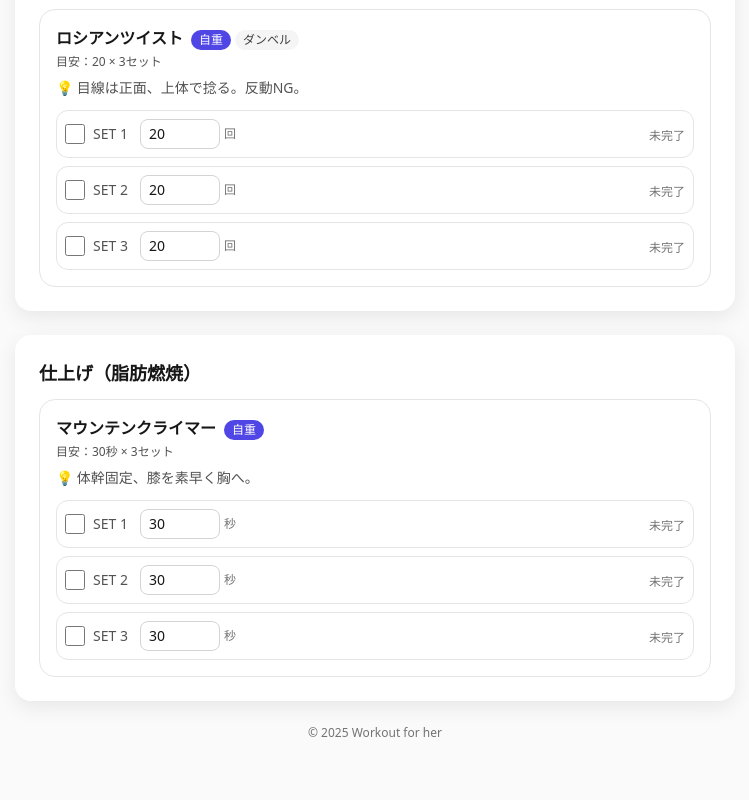
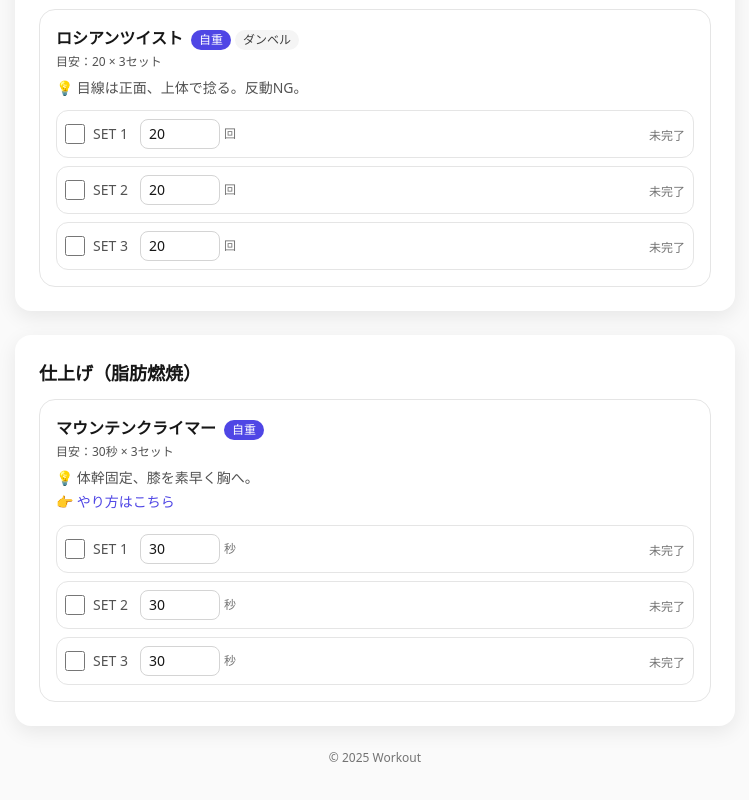
Before and after one commit to musnori/WorkOut_App, a React (Vite) app: page / in a window 1280 px wide. Shown: the part 3563-4363 px from the top of the page, without its empty margins (265-1014 px from the left). Built offline with nearby package versions, Linux system fonts and the light colour scheme.

Commit message:
Initial full homepage code

```diff
--- a/src/App.jsx
+++ b/src/App.jsx
@@ -10,7 +10,6 @@ const todayStr = () => {
 };
 
 const storageKey = (date) => `workout-${date}`;
-
 const clone = (v) => JSON.parse(JSON.stringify(v));
 
 /** 器具の表示ラベル */
@@ -171,6 +170,8 @@ const DEFAULT_PLAN = [
         type: "time",
         timeSec: 30,
         note: "体幹固定、膝を素早く胸へ。",
+        link:
+          "https://co-medical.mynavi.jp/contents/therapistplus/lifestyle/beauty/22453/",
       },
     ],
   },
@@ -202,9 +203,7 @@ function loadDay(date, plan) {
     try {
       const parsed = JSON.parse(raw);
       return parsed;
-    } catch {
-      // fallthrough
-    }
+    } catch {}
   }
   return makeEmptyLogFromPlan(plan);
 }
@@ -247,9 +246,7 @@ function Chip({ children, active = false }) {
     <span
       className={
         "inline-flex items-center px-2 py-0.5 rounded-full text-xs font-medium " +
-        (active
-          ? "bg-indigo-600 text-white"
-          : "bg-neutral-100 text-neutral-700")
+        (active ? "bg-indigo-600 text-white" : "bg-neutral-100 text-neutral-700")
       }
     >
       {children}
@@ -267,13 +264,7 @@ function SectionCard({ title, children }) {
 }
 
 /** セット入力行 */
-function SetRow({
-  idx,
-  entry,
-  onChange,
-  type, // "reps" | "time"
-  allowWeight,
-}) {
+function SetRow({ idx, entry, onChange, type, allowWeight }) {
   const set = entry.sets[idx];
   return (
     <div className="grid grid-cols-[auto,1fr,auto] items-center gap-3 rounded-xl border border-neutral-200 p-2">
@@ -417,9 +408,7 @@ export default function App() {
       <header className="flex items-center justify-between gap-3">
         <div>
           <h1 className="text-2xl font-bold">ワークアウト</h1>
-          <p className="text-sm text-neutral-600">
-            軽めで効く・全身（50〜60分）
-          </p>
+          <p className="text-sm text-neutral-600">軽めで効く・全身（50〜60分）</p>
         </div>
         <div className="flex items-center gap-2">
           <input
@@ -529,8 +518,18 @@ export default function App() {
                   </div>
                 </div>
 
-                {it.note && (
-                  <p className="mt-2 text-sm text-neutral-600">💡 {it.note}</p>
+                {it.note && <p className="mt-2 text-sm text-neutral-600">💡 {it.note}</p>}
+
+                {/* ← ここで「やり方はこちら」リンクを表示 */}
+                {it.link && (
+                  <a
+                    href={it.link}
+                    target="_blank"
+                    rel="noopener noreferrer"
+                    className="mt-1 inline-block text-sm text-indigo-600 hover:underline"
+                  >
+                    👉 やり方はこちら
+                  </a>
                 )}
 
                 <div className="mt-3 space-y-2">
@@ -555,7 +554,7 @@ export default function App() {
       ))}
 
       <footer className="pb-10 text-center text-xs text-neutral-500">
-        © {new Date().getFullYear()} Workout for her
+        © {new Date().getFullYear()} Workout
       </footer>
     </div>
   );
```
